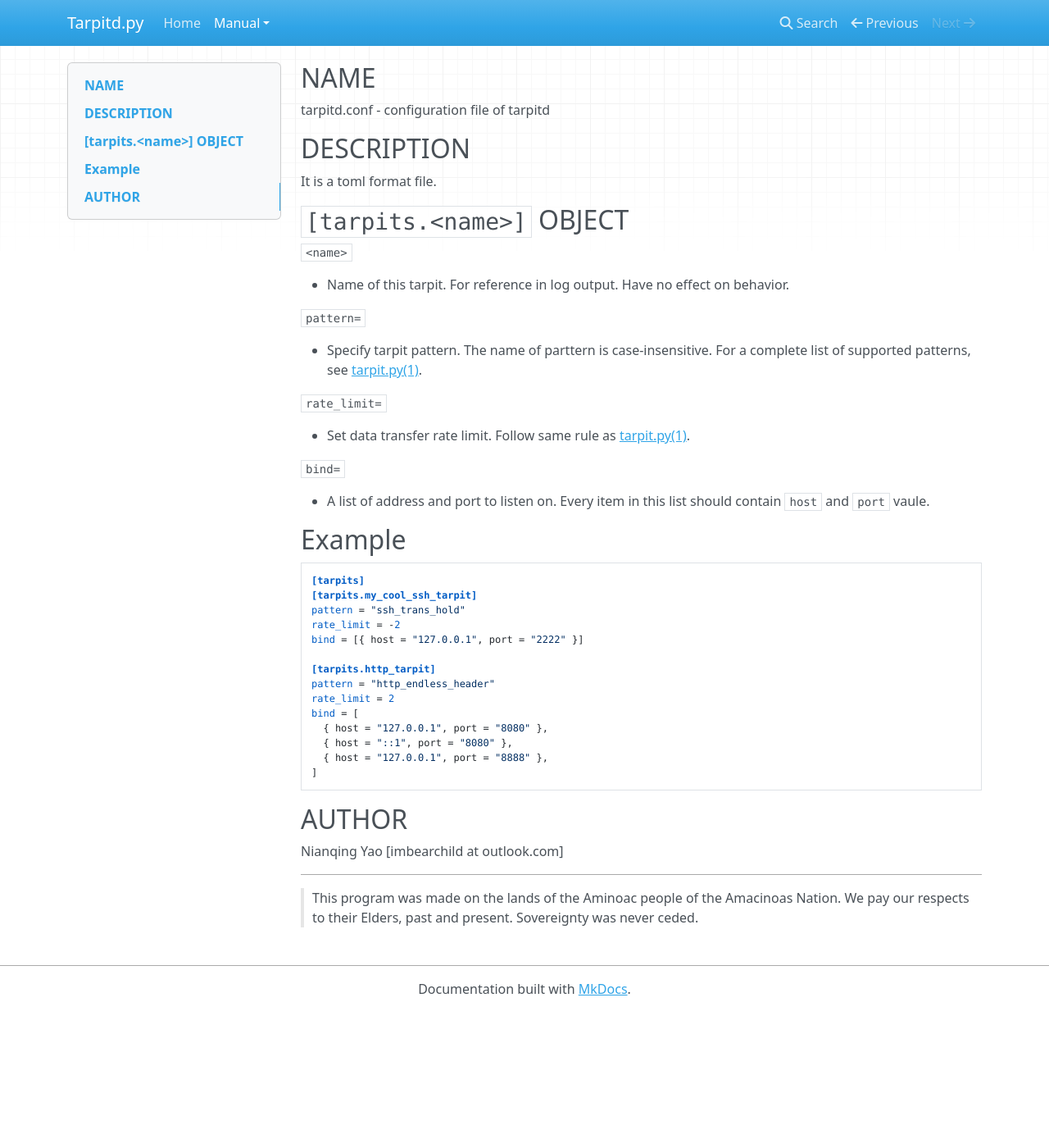
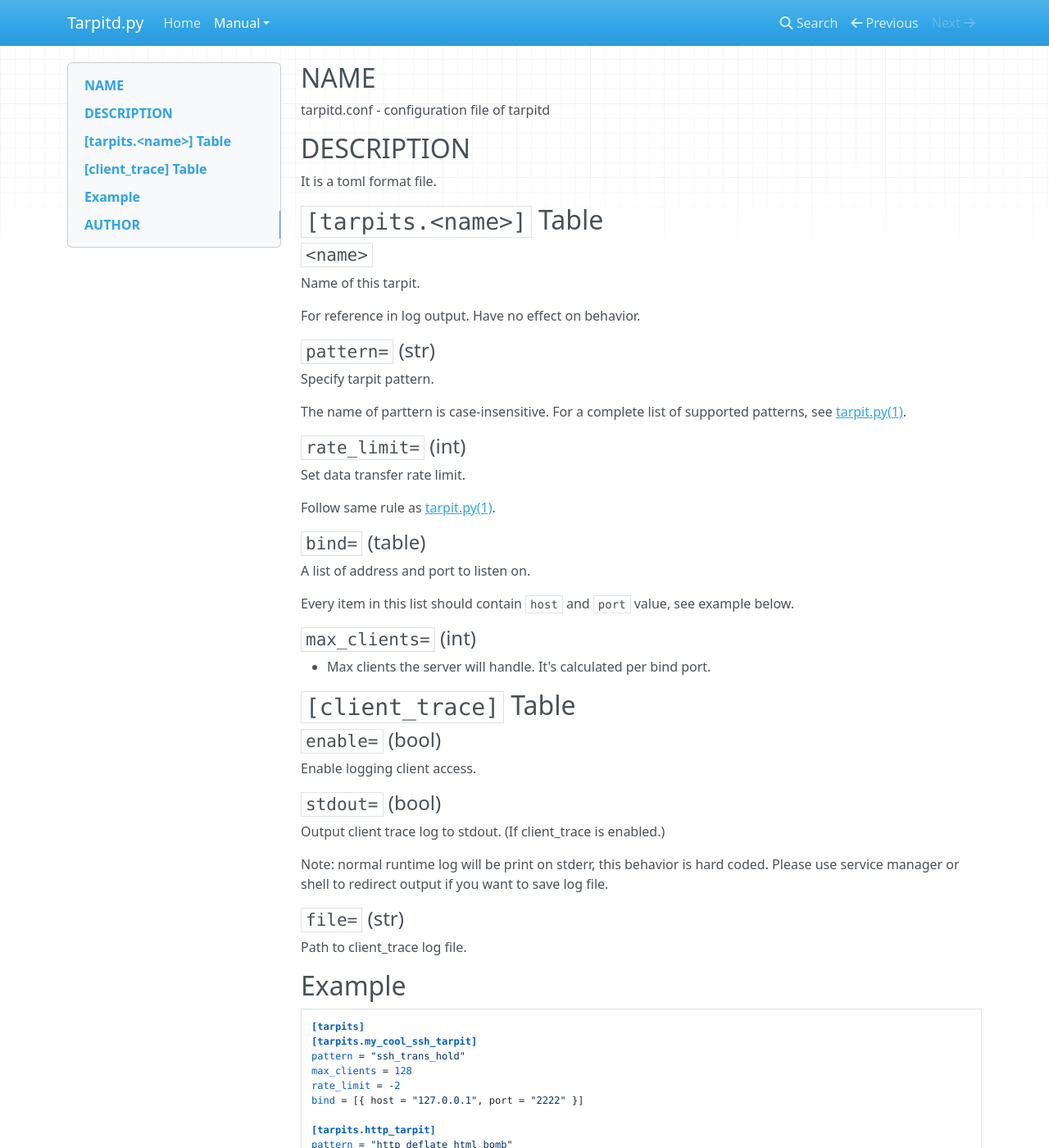
Before and after one commit to ImBearChild/tarpitd.py, an MkDocs documentation site: the page built from docs/tarpitd.conf.5.md, in a window 1280 px wide and 1400 px high. Shown: the whole window at 82% size. Built offline with MkDocs 1.6.1, drawn with Linux system fonts in a browser that asks for light colours; nearby versions of some CDN libraries; some of the changed text lies outside the part shown.

Commit message:
docs: update

````diff
--- a/docs/tarpitd.conf.5.md
+++ b/docs/tarpitd.conf.5.md
@@ -6,27 +6,51 @@ tarpitd.conf - configuration file of tarpitd
 
 It is a toml format file.
 
-## `[tarpits.<name>]` OBJECT
+## `[tarpits.<name>]` Table
 
-`<name>`
+#### `<name>`
 
-* Name of this tarpit.
-  For reference in log output. Have no effect on behavior.
+Name of this tarpit.
 
-`pattern=`
+For reference in log output. Have no effect on behavior.
 
-* Specify tarpit pattern.
-  The name of parttern is case-insensitive. For a complete list of supported patterns, see [tarpit.py(1)](./tarpitd.py.1.md).
+#### `pattern=` (str)
 
-`rate_limit=`
+Specify tarpit pattern.
 
-* Set data transfer rate limit.
-  Follow same rule as [tarpit.py(1)](./tarpitd.py.1.md).
+The name of parttern is case-insensitive. For a complete list of supported patterns, see [tarpit.py(1)](./tarpitd.py.1.md).
 
-`bind=`
+#### `rate_limit=` (int)
 
-* A list of address and port to listen on.
-  Every item in this list should contain `host` and `port` vaule.
+Set data transfer rate limit.
+
+Follow same rule as [tarpit.py(1)](./tarpitd.py.1.md).
+
+#### `bind=` (table)
+
+A list of address and port to listen on.
+
+Every item in this list should contain `host` and `port` value, see example below.
+
+#### `max_clients=` (int)
+
+* Max clients the server will handle. It's calculated per bind port.
+
+## `[client_trace]` Table
+
+#### `enable=` (bool)
+
+Enable logging client access.
+
+#### `stdout=` (bool)
+
+Output client trace log to stdout. (If client_trace is enabled.)
+
+Note: normal runtime log will be print on stderr, this behavior is hard coded. Please use service manager or shell to redirect output if you want to save log file.
+
+#### `file=` (str)
+
+Path to client_trace log file.
 
 ## Example
 
@@ -34,17 +58,31 @@ It is a toml format file.
 [tarpits]
 [tarpits.my_cool_ssh_tarpit]
 pattern = "ssh_trans_hold"
+max_clients = 128
 rate_limit = -2
 bind = [{ host = "127.0.0.1", port = "2222" }]
 
 [tarpits.http_tarpit]
-pattern = "http_endless_header"
-rate_limit = 2
+pattern = "http_deflate_html_bomb"
+rate_limit = 4096
 bind = [
   { host = "127.0.0.1", port = "8080" },
   { host = "::1", port = "8080" },
   { host = "127.0.0.1", port = "8888" },
 ]
+
+[tarpits.tls_tarpit]
+pattern = "tls_endless_hello_request"
+rate_limit = 1
+bind = [
+  { host = "127.0.0.1", port = "8443" },
+  { host = "127.0.0.1", port = "6697" },
+]
+
+[client_trace]
+enable   = true
+file = "./client_trace.log"
+stdout   = true
 ```
 
 ## AUTHOR
````
Also changed, not shown: docs/index.md (+2 -2 lines), docs/tarpitd.py.1.md (+10 -2 lines), 2 other files.
